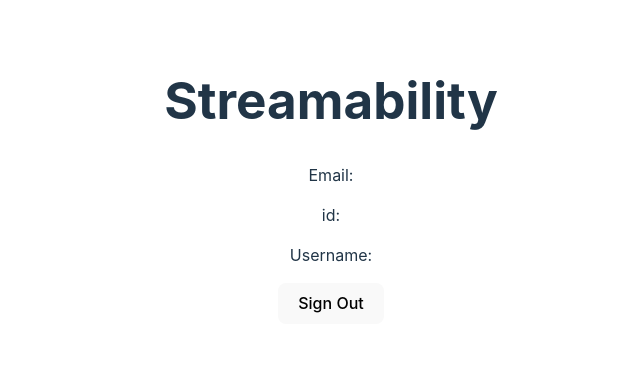
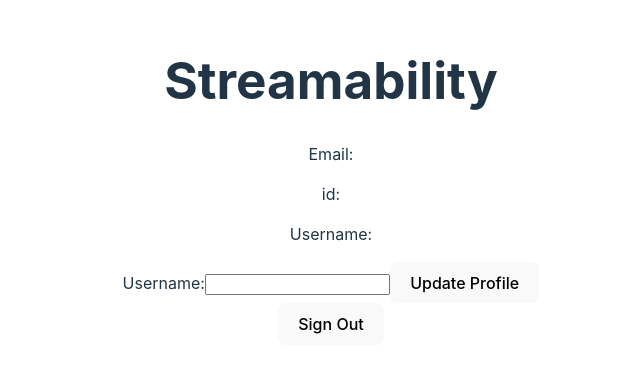
Before and after one commit to Thenlie/Streamability, a React (Vite) app: page /dashboard in a window 1280 px wide. Shown: the part 219-592 px from the top of the page, without its empty margins (309-949 px from the left). Built offline with nearby package versions, Linux system fonts and the light colour scheme; no server answers.

Commit message:
Create update profile function

```diff
--- a/src/screens/DashboardScreen.tsx
+++ b/src/screens/DashboardScreen.tsx
@@ -1,7 +1,7 @@
 import { useEffect, useState } from 'react';
 import { SUPABASE } from '../helpers/supabaseClient';
 import { useSessionContext, useUserContext } from '../hooks';
-import { getProfileById } from '../supabase/profiles';
+import { getProfileById, updateProfileUsername } from '../supabase/profiles';
 import { Profile } from '../types/supabase';
 
 /**
@@ -11,25 +11,37 @@ export default function DashboardScreen(): JSX.Element {
 	const { session } = useSessionContext();
 	const { user } = useUserContext();
 	const [profile, setProfile] = useState<Profile | null>(null);
+    const [username, setUsername] = useState('');
 
 	useEffect(() => {
 		const handler = async () => {
 			if (user) {
-				const profile = await getProfileById(user.id);
-				setProfile(profile);
+				const data = await getProfileById(user.id);
+				setProfile(data);
 			}
 		};
 		handler();
 	}, [user]);
 
+    const changeUsername = async () => {
+        if (user) {
+            const data = await updateProfileUsername(user.id, username);
+            setProfile(data);
+        }
+    }
 
 	return (
 		<div aria-live="polite">
-			<form>
-				<p>Email: {session?.user.email}</p>
-				<p>id: {profile?.id}</p>
-				<p>Username: {profile?.username}</p>
-			</form>
+            <div>
+                <p>Email: {session?.user.email}</p>
+                <p>id: {profile?.id}</p>
+                <p>Username: {profile?.username}</p>
+            </div>
+            <label htmlFor="username">Username:</label>
+            <input name="username" onChange={(e) => {setUsername(e.target.value)}}/>
+			<button onClick={() => changeUsername()}>
+                Update Profile
+			</button><br/>
 			<button type="button" onClick={() => SUPABASE.auth.signOut()}>
 				Sign Out
 			</button>
--- a/src/supabase/profiles.ts
+++ b/src/supabase/profiles.ts
@@ -8,12 +8,40 @@ import { Profile } from '../types/supabase';
  * @returns {Promise<Profile | null>} | User data
  */
 export const getProfileById = async (id: string): Promise<Profile | null> => {
-	if (id) {
 	try {
 		const { data, error } = await SUPABASE
 			.from('profiles')
 			.select()
-                .eq('id', id);
+			.eq('id', id)
+			.single();
+
+		if (error) {
+			// TODO: Remove in production env
+			console.error(error);
+			return null;
+		} else if (data) {
+			return data as Profile;
+		}
+	} catch (error) {
+		// TODO: Remove in production env
+		console.error(error);
+	}
+	return null;
+};
+
+/**
+ * Change username of logged in users profile
+ *
+ * @param id | uuid of user being updated
+ * @returns {Promise<Profile | null>}
+ */
+export const updateProfileUsername = async (id: string, username: string): Promise<Profile | null> => {
+	try {
+		const { data, error } = await SUPABASE
+			.from('profiles')
+			.update({ username: username })
+			.eq('id', id)
+			.select();
 
         if (error) {
             // TODO: Remove in production env
@@ -22,10 +50,10 @@ export const getProfileById = async (id: string): Promise<Profile | null> => {
         } else if (data.length === 1) {
             return data[0] as Profile;
         }
+
 	} catch (error) {
         // TODO: Remove in production env
 		console.error(error);
 	}
-	}
 	return null;
 };
--- a/src/types/supabase.ts
+++ b/src/types/supabase.ts
@@ -24,7 +24,7 @@ export interface Session {
 }
 
 export interface Profile {
-    avatar_url: string;
+    avatar_url: string | null;
     email: string;
     id: string;
     updated_at: string;
```
Lines whose indentation alone changed are shown as unchanged.
